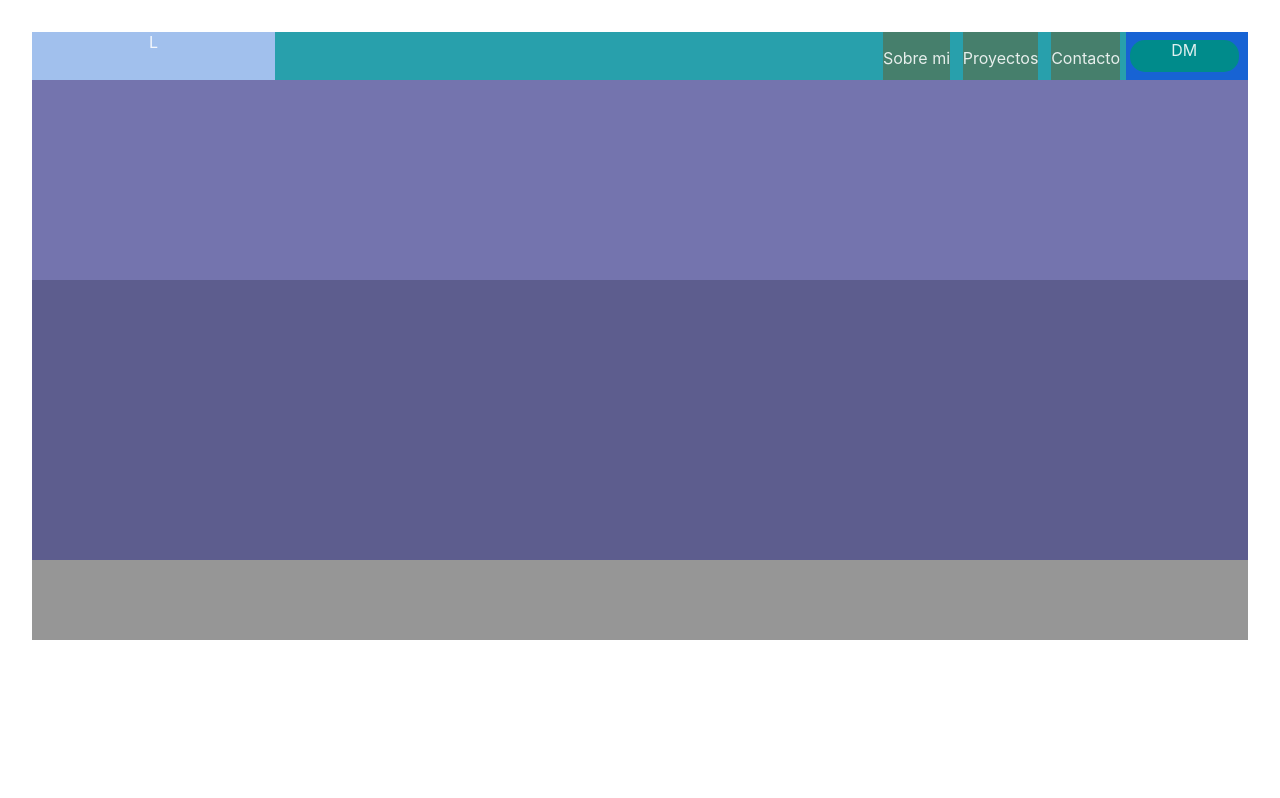
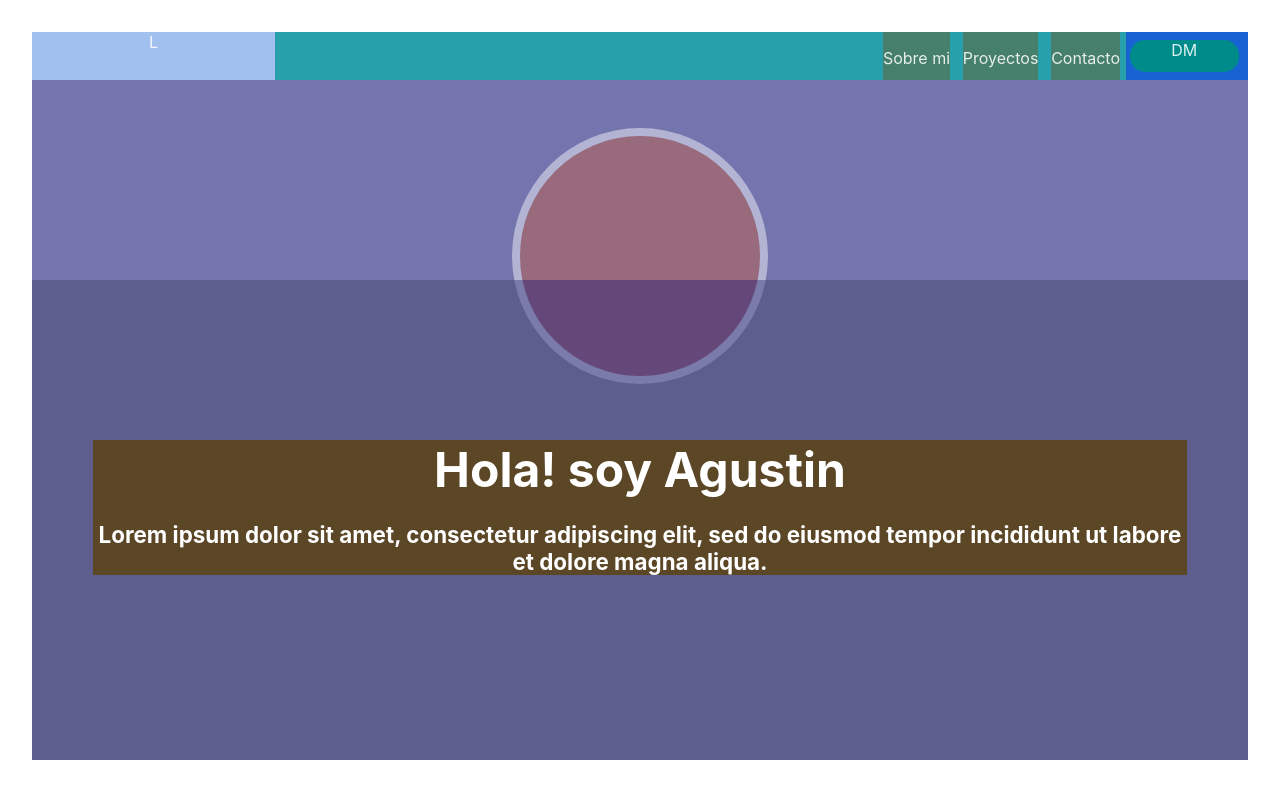
Before and after one commit to agustinfraile/Portfolio, a React (Vite) app: page / in a window 1280 px wide. Shown: the top 798 px of the page. Built offline with nearby package versions, Linux system fonts and the light colour scheme.

Commit message:
agregando introduccion

```diff
--- a/src/pages/Intro/Intro.css
+++ b/src/pages/Intro/Intro.css
@@ -1,17 +1,69 @@
+
+/* CONTENEDOR GENERAL */
 .intro_cnt {
     width: 100%;
-    height: 70vh;
+    height: auto;
     background-color: rgba(0, 0, 0, 0.413);
 }
 
+
+/* CONTENEDOR PARA EL PRIMER DIV */
 .first_cnt {
     background-color: rgba(0, 0, 255, 0.227);
     width: 100%;
     height: 25vh;
+    padding-top: 3em;
 }
 
+/* CONTENEDOR PARA EL BORDE DE LA IMAGEN */
+.first_cnt-img {
+    background-color: rgba(255, 255, 255, 0.456);
+    width: 16em;
+    height: 16em;
+    margin: 0 auto;
+    border-radius: 50%;
+    padding: .5em;
+}
+
+/* CONTENEDOR PARA LA IMAGEN  */
+.first_cnt-img--inside {
+    background-color: rgba(119, 19, 19, 0.456);
+    width: 15em;
+    height: 15em;
+    margin: 0 auto;
+    border-radius: 50%;
+}
+
+
+/* CONTENEDOR PARA EL SEGUNDO DIV */
 .sec_cnt {
     background-color: rgba(0, 0, 128, 0.386);
     width: 100%;
-    height: 35vh;
+    height: 60vh;
+    padding: 10em 0;
 }
+
+/* CONTENEDOR PARA EL DIV DE TEXTO */
+.sec_cnt-text {
+    background-color: rgb(91, 70, 38);
+    width: 90%;
+    height: auto;
+    margin: 0 auto;
+}
+
+/* ESTILOS PARA EL TITULO */
+.sec_cnt-text h1 {
+    color: #FFF;
+    font-size: 3em;
+    text-align: center;
+    font-weight: bold;
+}
+
+/* ESTILOS PARA EL PARRAFO */
+.sec_cnt-text p {
+    padding-top: 1em;
+    color: #FFF;
+    font-size: 1.4em;
+    text-align: center;
+    font-weight: bold;
+}
--- a/src/pages/Intro/Intro.jsx
+++ b/src/pages/Intro/Intro.jsx
@@ -5,10 +5,17 @@ const Intro = () => {
   return (
     <div className='intro_cnt'>
         <div className='first_cnt'>
-
+            <div className='first_cnt-img'>
+               <div className='first_cnt-img--inside'></div>
+            </div>
         </div>
         <div className='sec_cnt'>
-
+            <div className='sec_cnt-text'>
+                <h1>Hola! soy Agustin</h1>
+                <p>
+                    Lorem ipsum dolor sit amet, consectetur adipiscing elit, sed do eiusmod tempor incididunt ut labore et dolore magna aliqua.
+                </p>
+            </div>
         </div>
     </div>
   )
```
